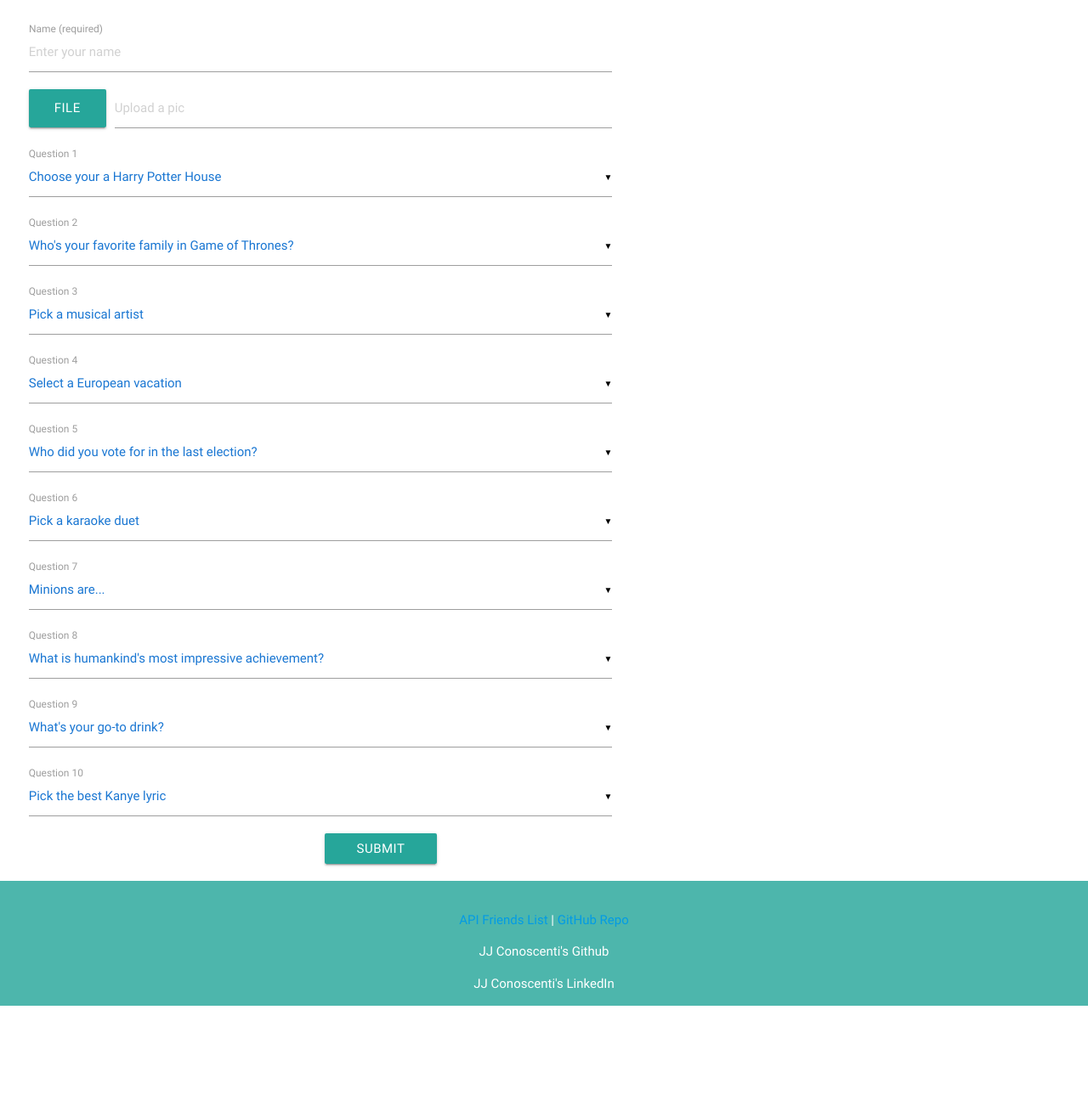
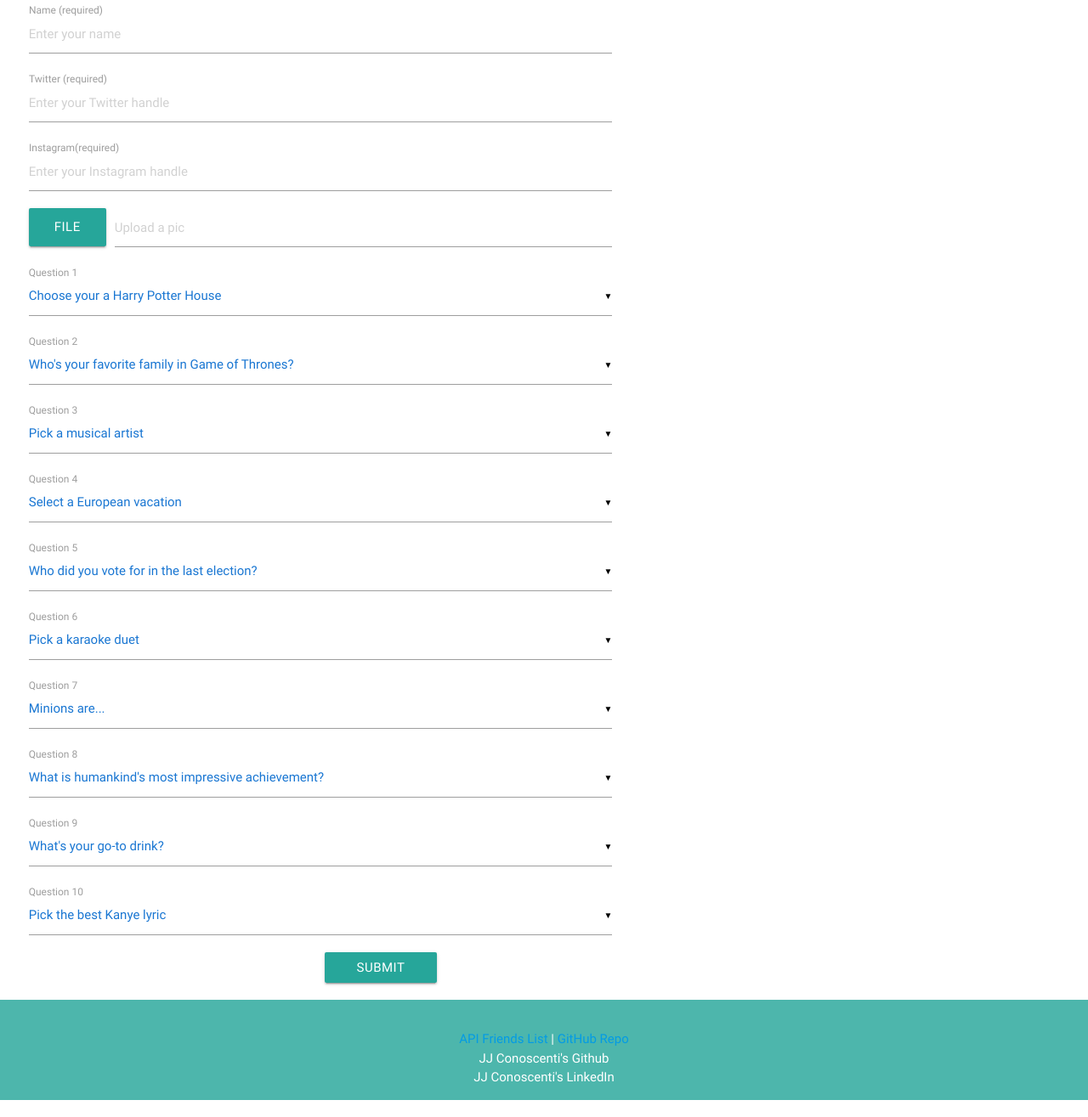
Before and after one commit to jjconoscenti/Famous-Friend-Finder, a website: page public/survey.html in a window 1280 px wide. Shown: the part 107-1422 px from the top of the page at 85% size. Before the commit the page ends 1311 px from the top, so only its background shows below. Drawn offline with nearby package versions, Linux system fonts and the light colour scheme.

Commit message:
new data to forms

```diff
--- a/public/survey.html
+++ b/public/survey.html
@@ -15,10 +15,14 @@
     <!--Nav bar-->
     <nav>
         <div class="nav-wrapper teal lighten-2 white-text center-align ">
-            <h3>Survey Questions</h3>
+            <a>Survey Questions</a>
+            <ul id="nav-mobile" class="left hide-on-med-and-down">
+                <li><a href="home.html">Home</a></li>
+            </ul>
             <hr>
         </div>
     </nav>
+
     <br>
     <br>
 
@@ -31,6 +35,18 @@
                 <div class="input-field col s10">
                     <input placeholder="Enter your name" id="first_name" type="text" class="validate">
                     <label for="first_name">Name (required)</label>
+                </div>
+
+                <!--Twitter Handle-->
+                <div class="input-field col s10">
+                    <input placeholder="Enter your Twitter handle" id="twitter_handle" type="text" class="validate">
+                    <label for="twitter_handle">Twitter (required)</label>
+                </div>
+
+                <!--Instagram Handle-->
+                <div class="input-field col s10">
+                    <input placeholder="Enter your Instagram handle" id="instagram_handle" type="text" class="validate">
+                    <label for="instagram_handle">Instagram(required)</label>
                 </div>
 
                 <!--File input-->
@@ -187,15 +203,17 @@
         <div class="container ">
             <div class="row ">
                 <div class="col 16 s12 ">
-                    <a href="# ">
-                        <p class="white-text center-align">API Friends List</a> | <a href="# ">GitHub Repo</p>
+                    <ul>
+                        <a href="# ">
+                            <li class="white-text center-align">API Friends List</a> | <a href="# ">GitHub Repo</li>
                     </a>
-                    <a href="https://github.com/jjconoscenti">
-                        <p class="white-text center-align">JJ Conoscenti's Github</p>
-                    </a>
-                    <a href="https://www.linkedin.com/in/jjconoscenti/">
-                        <p class="white-text center-align">JJ Conoscenti's LinkedIn</p>
-                    </a>
+                        <a href="https://github.com/jjconoscenti">
+                            <li class="white-text center-align">JJ Conoscenti's Github</li>
+                        </a>
+                        <a href="https://www.linkedin.com/in/jjconoscenti/">
+                            <li class="white-text center-align">JJ Conoscenti's LinkedIn</li>
+                        </a>
+                    </ul>
                 </div>
             </div class="row ">
             <div class="col 16 s12 ">
```
